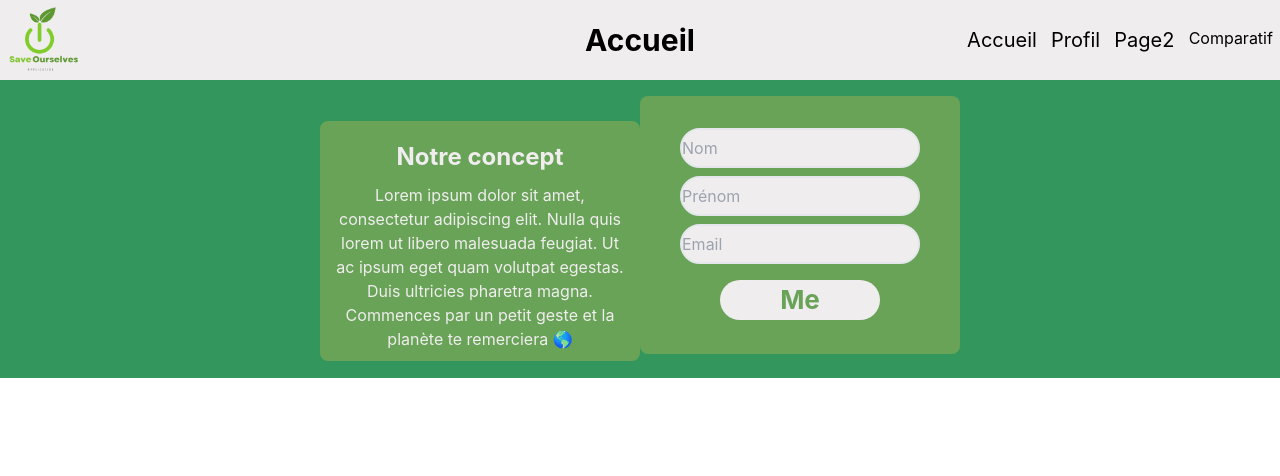
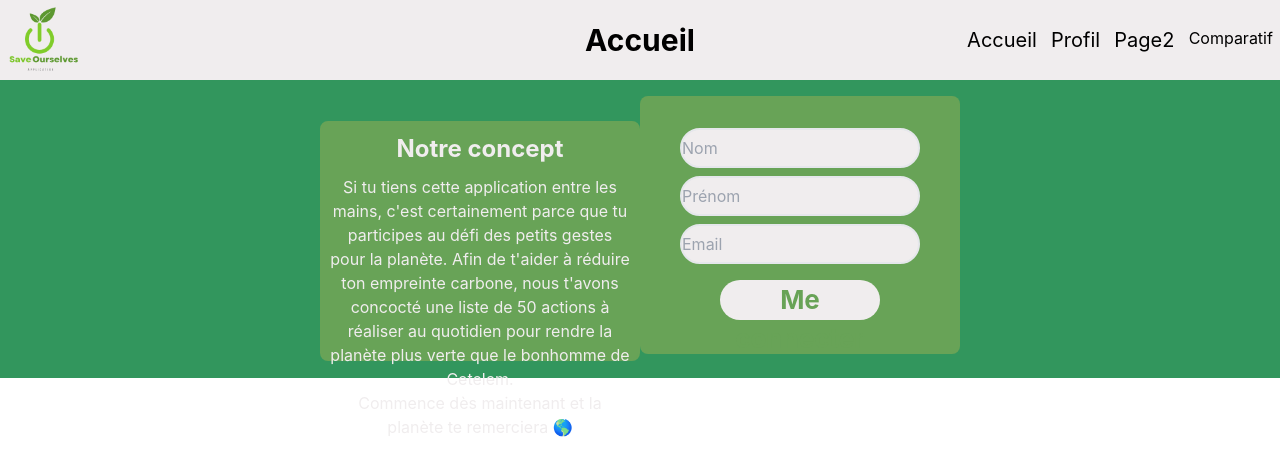
Before and after one commit to KevinLavigne/hackathon, a React (Vite) app in the folder frontend/: page / in a window 1280 px wide. Shown: the top 476 px of the page. Built offline with nearby package versions, Linux system fonts and the light colour scheme.

Commit message:
updating content concept

```diff
--- a/frontend/src/components/Concept.jsx
+++ b/frontend/src/components/Concept.jsx
@@ -1,17 +1,20 @@
 import React from "react";
 import "./Concept.css";
 
+/* eslint-disable */
 function Concept() {
   return (
     <div className=" border-concept rounded-lg h-60 mt-6 w-80 ">
-      <h1 className="font-bold flex justify-center mt-4 ">Notre concept</h1>
+      <h1 className="font-bold flex justify-center mt-2 ">Notre concept</h1>
       <p className="text-center mt-2 pl-2 pr-2">
-        Lorem ipsum dolor sit amet, consectetur adipiscing elit. Nulla quis
-        lorem ut libero malesuada feugiat. Ut ac ipsum eget quam volutpat
-        egestas. Duis ultricies pharetra magna.
+        Si tu tiens cette application entre les mains, c'est certainement parce
+        que tu participes au défi des petits gestes pour la planète. Afin de
+        t'aider à réduire ton empreinte carbone, nous t'avons concocté une liste
+        de 50 actions à réaliser au quotidien pour rendre la planète plus verte
+        que le bonhomme de Cetelem.
       </p>
       <p className="text-center pl-2 pr-2">
-        Commences par un petit geste et la planète te remerciera 🌎
+        Commence dès maintenant et la planète te remerciera 🌎
       </p>
     </div>
   );
```
